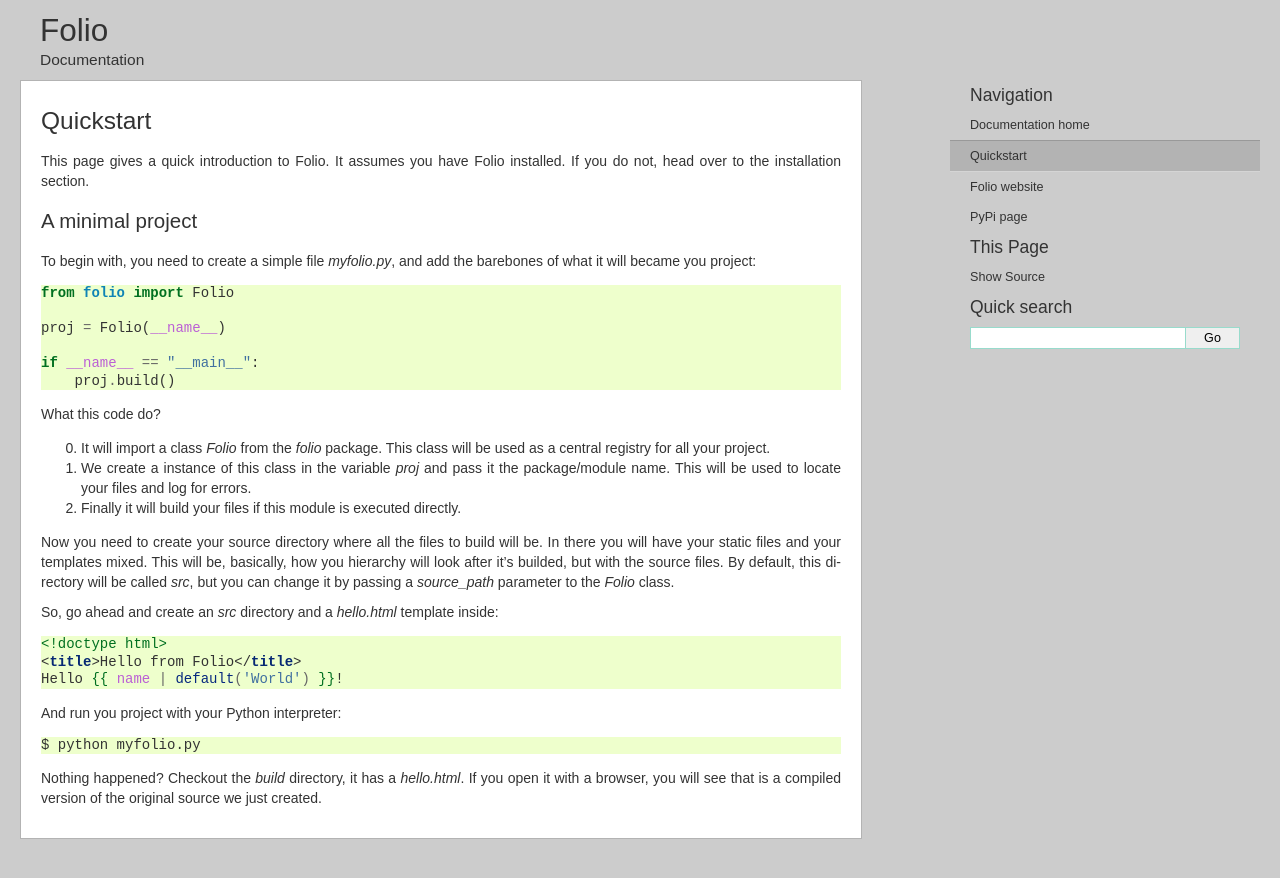
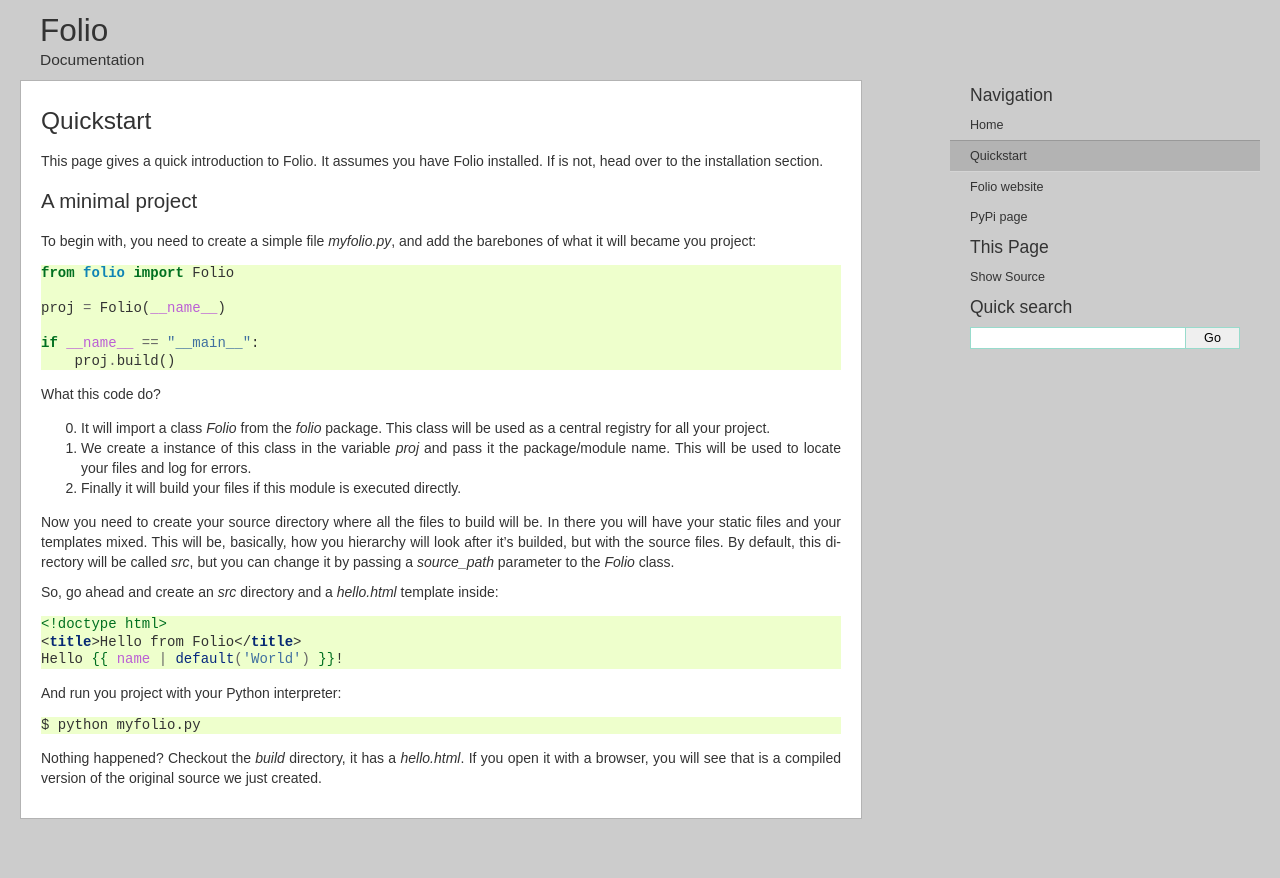
Before and after one commit to pyfolio/folio, a Sphinx documentation site: the page built from docs/quickstart.rst, in a window 1280 px wide. Shown: the top 878 px of the page. Built offline with Sphinx 7.4.7, drawn with Linux system fonts in a browser that asks for light colours.

Commit message:
Little fix.

```diff
--- a/docs/_themes/folio/navigation.html
+++ b/docs/_themes/folio/navigation.html
@@ -1,7 +1,7 @@
 <h3>{{ _('Navigation') }}</h3>
 <ul class="navigation">
   <li>
-    <a href="{{ pathto('index') }}"{% if pagename == 'index' %} class="active"{% endif %}>{{ _('Documentation home') }}</a>
+    <a href="{{ pathto('index') }}"{% if pagename == 'index' %} class="active"{% endif %}>{{ _('Home') }}</a>
     <a href="{{ pathto('quickstart') }}"{% if pagename == 'quickstart' %} class="active"{% endif %}>{{ _('Quickstart') }}</a>
     <a href="http://pyfolio.org">{{ _('Folio website') }}</a>
     <a href="https://pypi.python.org/pypi/Folio">{{ _('PyPi page') }}</a>
--- a/docs/quickstart.rst
+++ b/docs/quickstart.rst
@@ -2,7 +2,7 @@ Quickstart
 ==========
 
 This page gives a quick introduction to Folio. It assumes you have Folio
-installed. If you do not, head over to the installation section.
+installed. If is not, head over to the installation section.
 
 A minimal project
 -----------------
```
